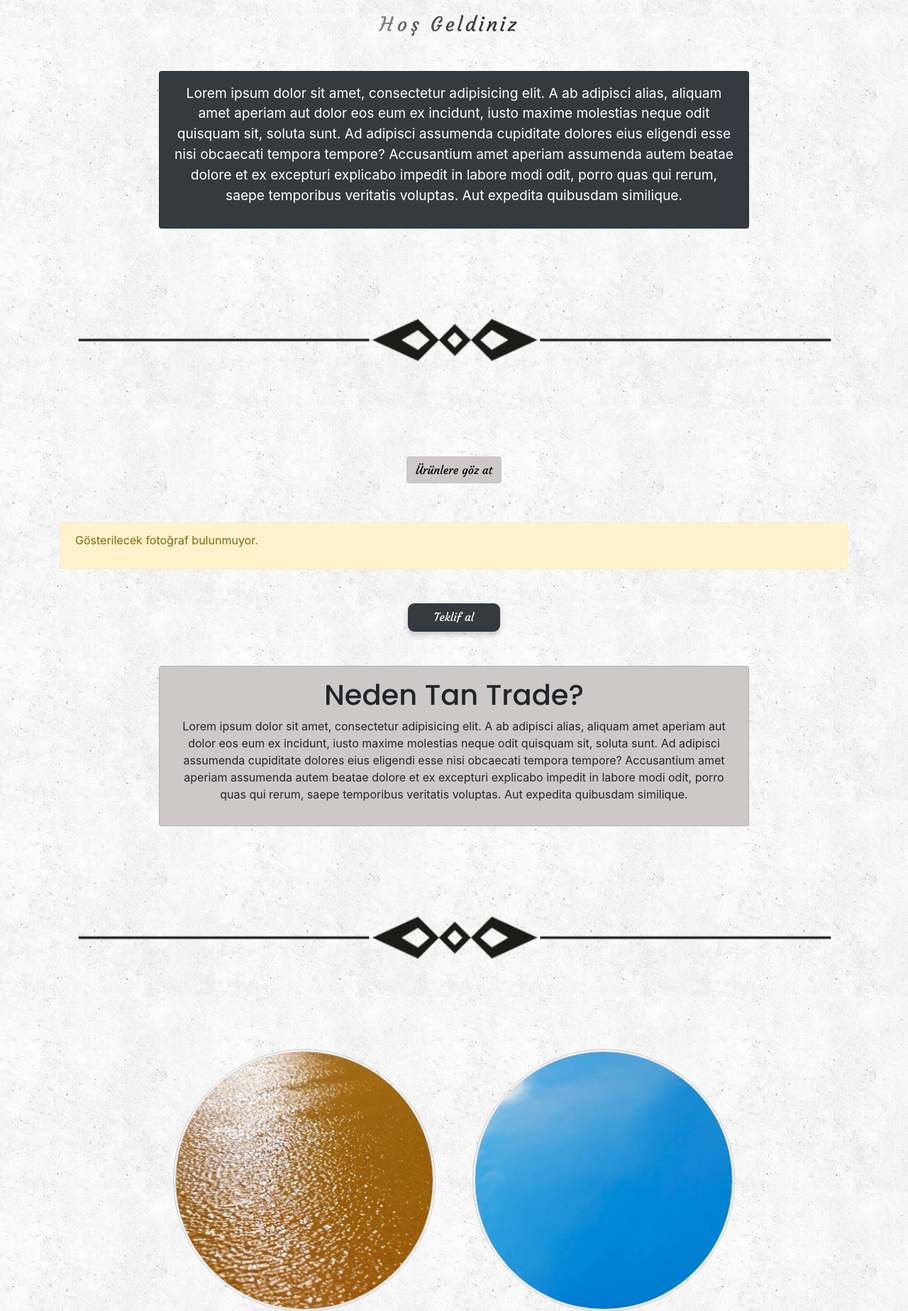
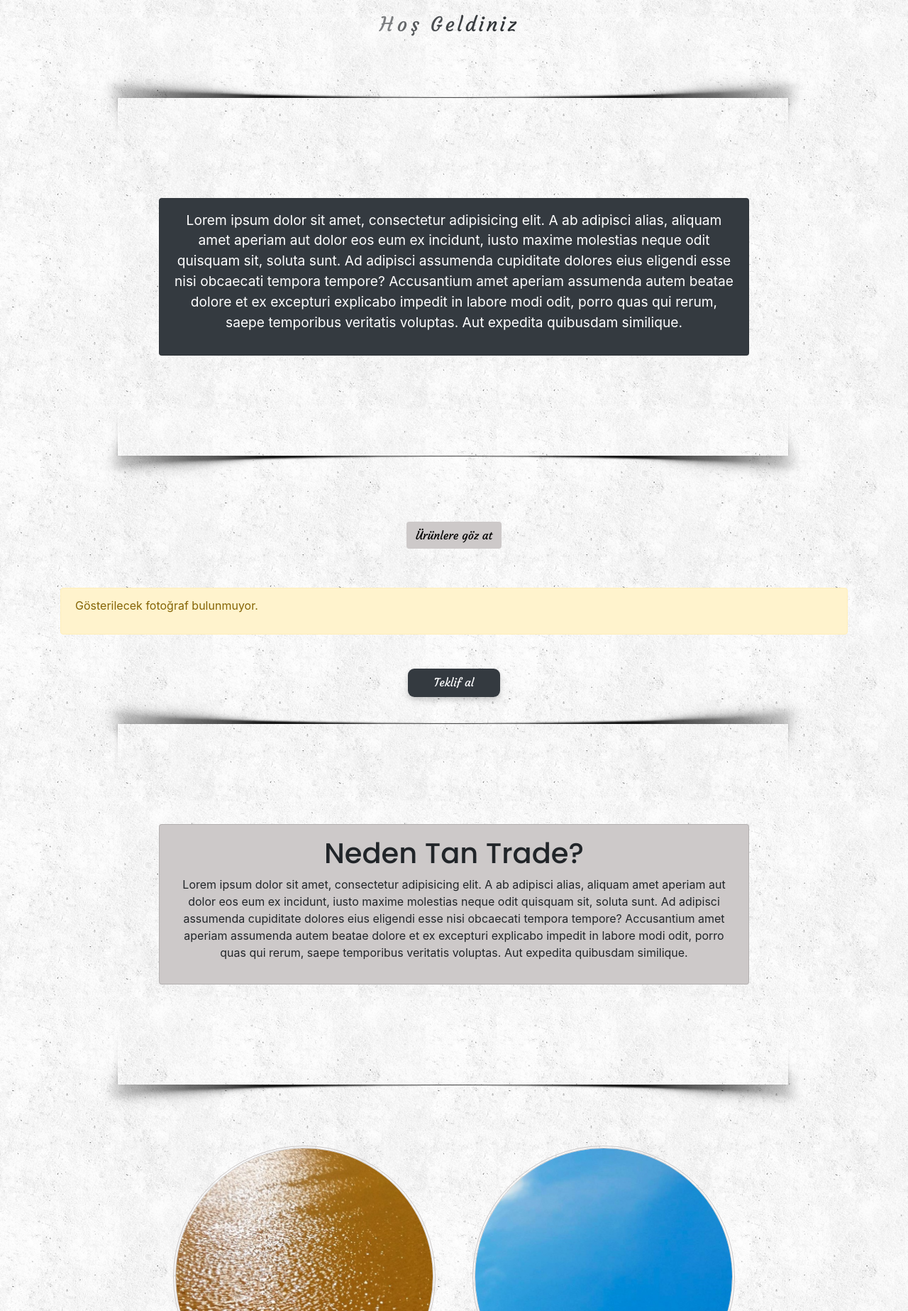
Before and after one commit to cagataysarioglu/PortfolioWebsite, a Django app: page / in a window 1280 px wide. Shown: the part 251-2098 px from the top of the page at 71% size. Run offline with Django 3.2, Linux system fonts and the light colour scheme; data that the repository does not hold is empty; some libraries are stand-ins or nearby versions; grey boxes are pictures that could not be loaded.

Commit message:
Row designs addded to some pages.

```diff
--- a/static/css/style.css
+++ b/static/css/style.css
@@ -52,3 +52,8 @@
   display: inline-block;
   line-height: 1em;
 }
+#design{
+    display: block;
+    margin-right: auto;
+    margin-left: auto;
+}
--- a/templates/pages/contact.html
+++ b/templates/pages/contact.html
@@ -7,6 +7,7 @@
 {#        <h1 class="display-6 text-center text-white"></h1>#}
     </div>
 </div>
+<img id="design" class="img-fluid" src="{% static 'media/row_design_top.png' %}" alt="" style="user-select: none">
 <div class="row">
     <div class="col-md-6 mx-auto">
         <div class="card border-dark">
@@ -50,7 +51,7 @@
         </div>
     </div>
 </div>
-<img class="img-fluid" src="{% static 'media/index_design.png' %}" alt="" style="user-select: none">
+<img id="design" class="img-fluid" src="{% static 'media/row_design_bottom.png' %}" alt="" style="user-select: none;">
 <div class="card mt-5 mx-auto" style="background-color: #cdc9c9; width: 77%;">
     <div class="container-fluid my-4" style=" color: #343040;">
         <div class="col-md-4 mx-auto text-center"><svg xmlns="http://www.w3.org/2000/svg" width="16" height="16" fill="currentColor" class="bi bi-map" viewBox="0 0 16 16">
--- a/templates/pages/index.html
+++ b/templates/pages/index.html
@@ -10,10 +10,11 @@
 <div class="mx-auto text-center my-5">
     <h3 class="animation" style="font-family: 'Courgette', cursive; user-select: none">Hoş Geldiniz</h3>
 </div>
+<img id="design" class="img-fluid" src="{% static 'media/row_design_top.png' %}" alt="" style="user-select: none">
 <div class="card p-3 my-5 mx-auto bg-dark text-white w-75" style="user-select: none;">
     <p class="text-center" style="font-size: larger">Lorem ipsum dolor sit amet, consectetur adipisicing elit. A ab adipisci alias, aliquam amet aperiam aut dolor eos eum ex incidunt, iusto maxime molestias neque odit quisquam sit, soluta sunt. Ad adipisci assumenda cupiditate dolores eius eligendi esse nisi obcaecati tempora tempore? Accusantium amet aperiam assumenda autem beatae dolore et ex excepturi explicabo impedit in labore modi odit, porro quas qui rerum, saepe temporibus veritatis voluptas. Aut expedita quibusdam similique.</p>
 </div>
-<img class="img-fluid" src="{% static 'media/index_design.png' %}" alt="" style="user-select: none">
+<img id="design" class="img-fluid" src="{% static 'media/row_design_bottom.png' %}" alt="" style="user-select: none;">
 <div class="mx-auto text-center my-5">
     <button class="btn mx-auto">
         <a id="pro" class="btn btn-block" href="/urunler/" style="text-decoration: none; font-family: 'Courgette', cursive;">Ürünlere göz at</a>
@@ -42,11 +43,12 @@
         </div>
     </div>
 </div>
+<img id="design" class="img-fluid" src="{% static 'media/row_design_top.png' %}" alt="" style="user-select: none">
 <div class="card p-3 my-5 mx-auto w-75" style="user-select: none; background-color: #cdc9c9;">
     <h1 class="text-center" style="font-family: 'Poppins', sans-serif;">Neden Tan Trade?</h1>
     <p class="text-center" style="font-size: medium">Lorem ipsum dolor sit amet, consectetur adipisicing elit. A ab adipisci alias, aliquam amet aperiam aut dolor eos eum ex incidunt, iusto maxime molestias neque odit quisquam sit, soluta sunt. Ad adipisci assumenda cupiditate dolores eius eligendi esse nisi obcaecati tempora tempore? Accusantium amet aperiam assumenda autem beatae dolore et ex excepturi explicabo impedit in labore modi odit, porro quas qui rerum, saepe temporibus veritatis voluptas. Aut expedita quibusdam similique.</p>
 </div>
-<img class="img-fluid" src="{% static 'media/index_design.png' %}" alt="" style="user-select: none">
+<img id="design" class="img-fluid" src="{% static 'media/row_design_bottom.png' %}" alt="" style="user-select: none;">
 <div class="container mt-5 text-center">
     <img class="img-fluid mr-5" src="{% static 'media/epoksi_zemin1.jpg' %}" style="border-radius: 50%; border: 4px double #cdc9c9;" width="370" height="370" alt="">
     <img class="img-fluid" src="{% static 'media/epoksi_zemin2.jpg' %}" style="border-radius: 50%; border: 4px double #cdc9c9;" width="370" height="370" alt="">
```
Also changed, not shown: static/media/index_design.png (deleted), static/media/row_design_bottom.png (added), static/media/row_design_top.png (added).
